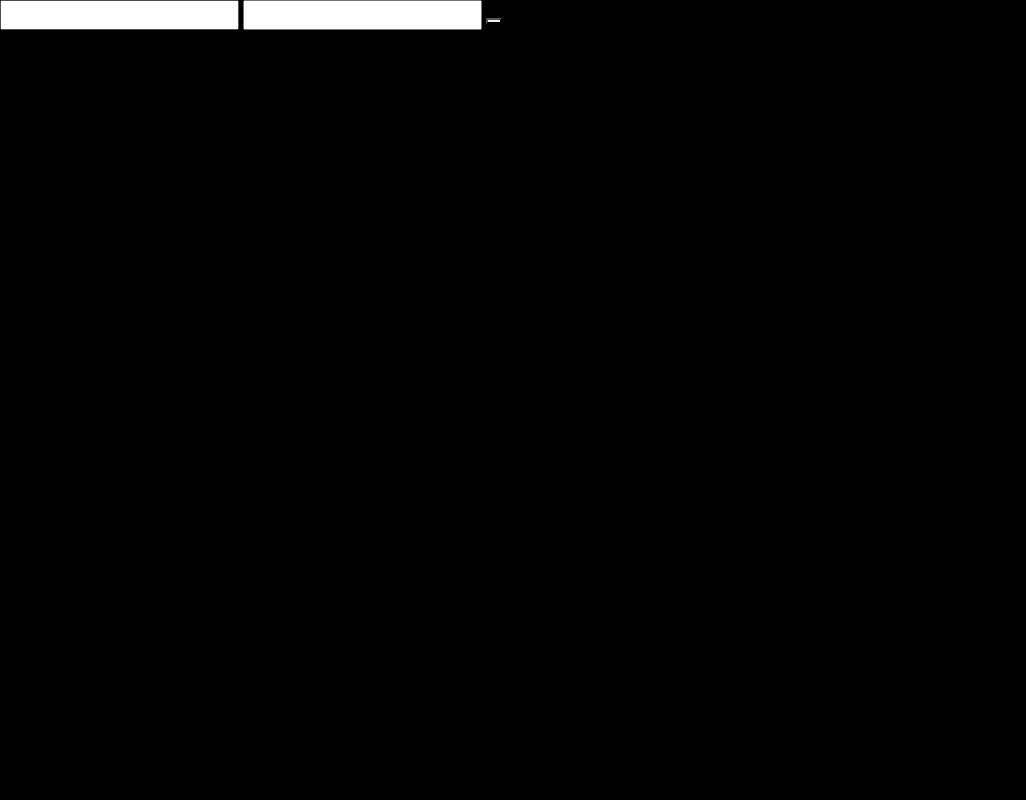
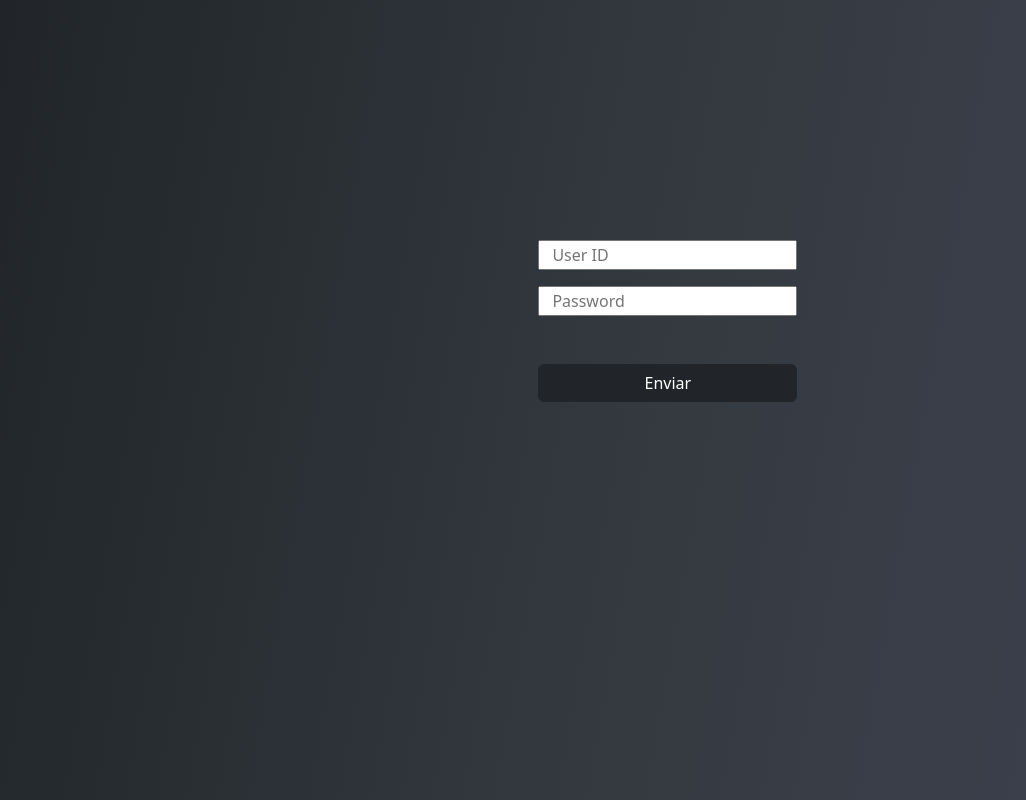
Before and after one commit to patrck-ak/login-node, a website: page views/login.html in a window 1280 px wide. Shown: the whole page, without its empty margins (0-1026 px from the left). Drawn offline with nearby package versions, Linux system fonts and the light colour scheme.

Commit message:
Modificações no UI e Session implementado

```diff
--- a/package.json
+++ b/package.json
@@ -11,6 +11,7 @@
   "license": "ISC",
   "dependencies": {
     "body-parser": "^1.20.2",
+    "bootstrap": "^5.3.2",
     "ejs": "^3.1.9",
     "express": "^4.18.2",
     "express-session": "^1.17.3"
--- a/views/login.html
+++ b/views/login.html
@@ -1,4 +1,3 @@
-
 <head>
   <meta charset="UTF-8">
   <meta name="viewport" content="width=device-width, initial-scale=1.0">
@@ -9,27 +8,40 @@
   <script src="https://cdn.jsdelivr.net/npm/bootstrap@5.3.2/dist/js/bootstrap.bundle.min.js"
     integrity="sha384-C6RzsynM9kWDrMNeT87bh95OGNyZPhcTNXj1NW7RuBCsyN/o0jlpcV8Qyq46cDfL"
     crossorigin="anonymous"></script>
+
   <title>Login Page</title>
 </head>
 
 <body>
   <form method="post">
     <div class="limiter">
-          <input type="text" name="user" id="user" class="userinput">
-          <input type="password" name="password" id="password" class="passwordinput">
-          <button type="submit"></button>
+      <span class="row">
+        <input type="text" name="user" id="user" placeholder="User ID" class="userinput">
+      </span>
+
+      <span class="row">
+        <input type="password" name="password" id="password" placeholder="Password" class="mt-3 passwordinput">
+
+      </span>
+      <span class="row"><button name="button" class="mt-5 btn btn-dark" type="submit">Enviar</button>
+      </span>
     </div>
   </form>
 
   <style>
-      .limiter {
-        width: 50vw;
+    * {
+      outline: none;
     }
 
     body {
-        background: black;
+      background: rgb(64,66,82);
+      background: linear-gradient(280deg, rgba(64,66,82,1) 0%, rgba(52,58,64,1) 48%, rgba(33,37,41,1) 100%);    }
+
+    .limiter {
+      position: absolute;
+      top: 30vh;
+      left: 43vw;
     }
-
   </style>
 
 </body>
```
Also changed, not shown: main.js (+11 -7 lines), views/index.html (+24 -12 lines), 1 other file. Lines whose indentation alone changed are shown as unchanged.
